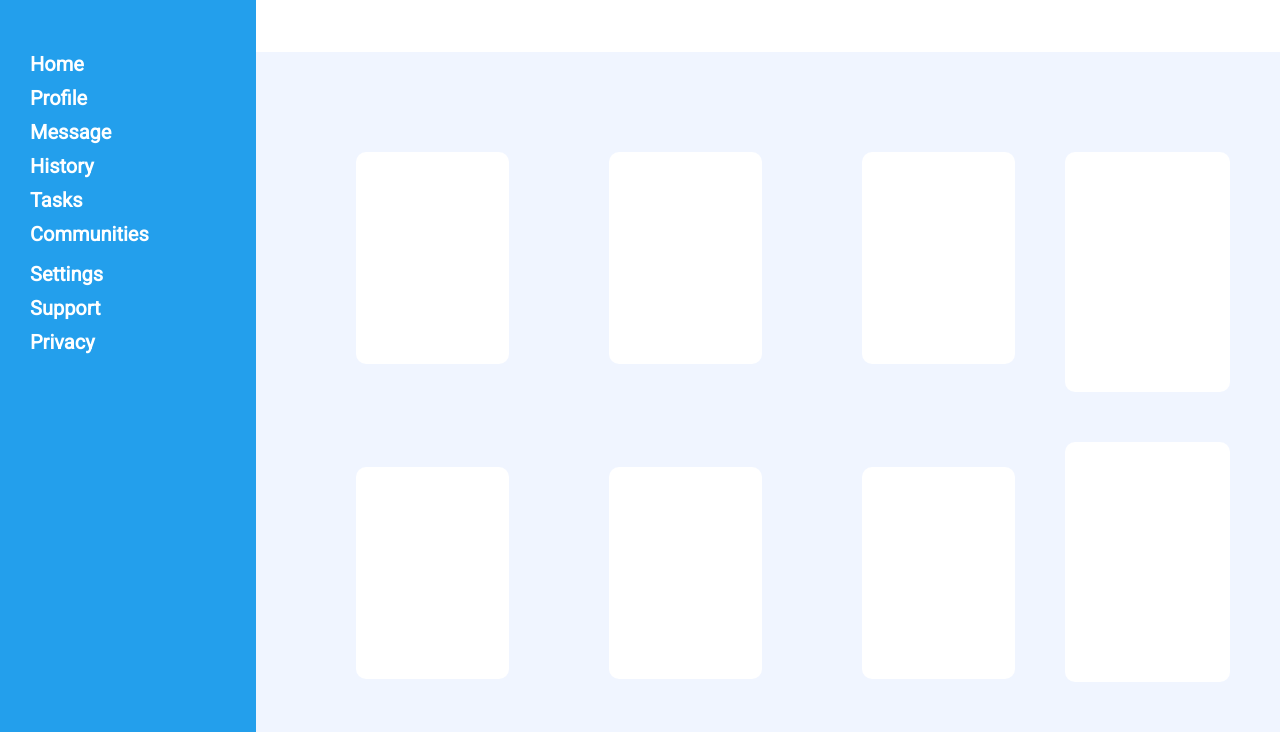
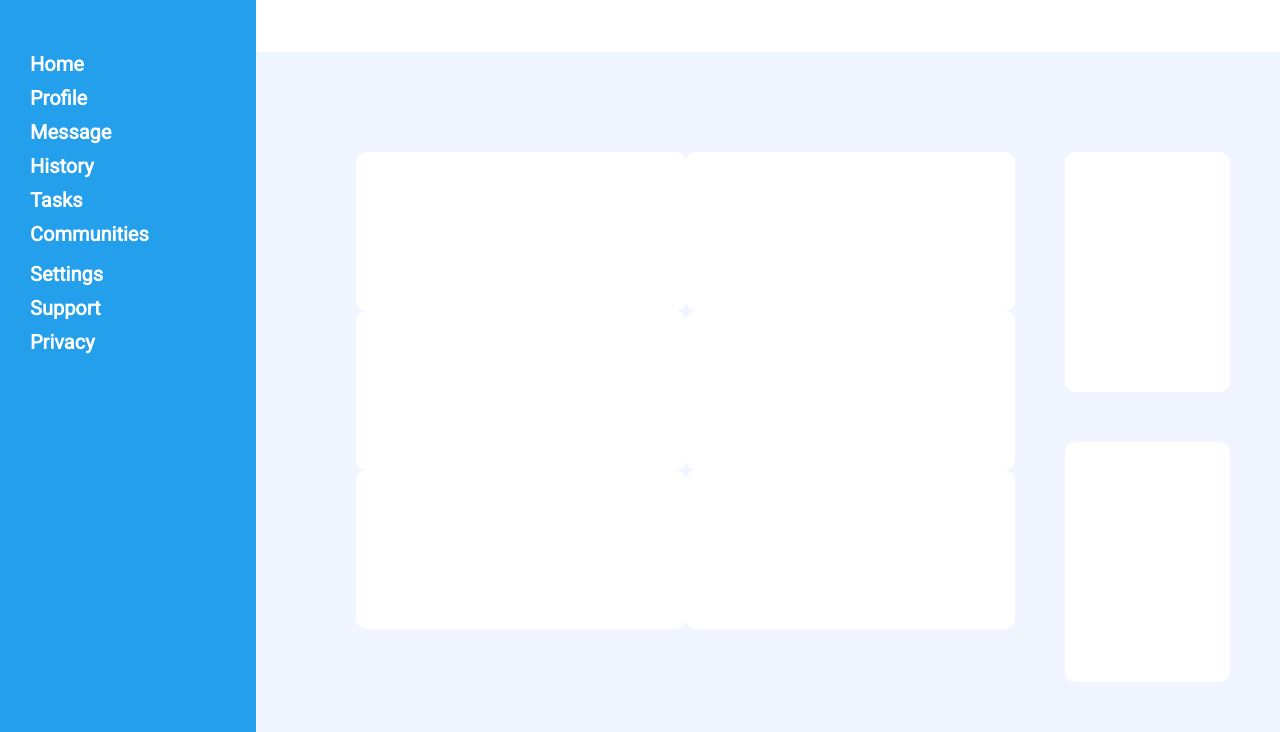
Before and after one commit to FloppyCacti/AdminDashboard-TOP, a plain HTML site: page index.html in a window 1280 px wide. Shown: the part 68-800 px from the top of the page. Drawn offline with Linux system fonts and the light colour scheme.

Commit message:
replacing flexbox with grid

```diff
--- a/styles.css
+++ b/styles.css
@@ -54,15 +54,13 @@ body > .container{
 
 .content > .project-content{
     grid-area: 1 / 1 / 3 / 2;
-    display: flex;
-    flex-wrap: wrap;
-    gap: 100px;
+    display: grid;
+    grid-template-columns: 50% 50%;
+    grid-template-rows: 30% 30% 30%;
 }
 
 .project-content > div {
     background-color: white;
-    flex: 1 0 20%;
-    height: 40%;
     border-radius: 10px;
 }
 
```
